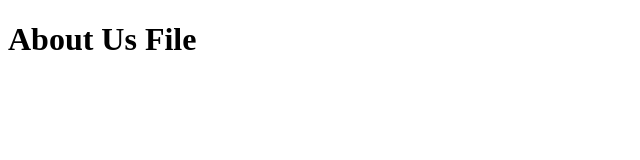
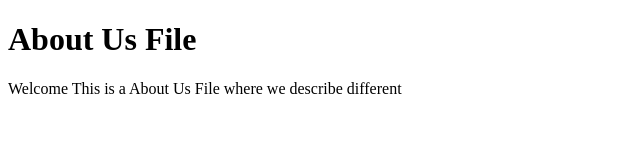
Before and after one commit to lingarajtechhub/hello-world, a plain HTML site: page abouts_us.html in a window 1280 px wide. Shown: the whole page, without its empty margins (0-640 px from the left). Drawn offline with Linux system fonts and the light colour scheme.

Commit message:
Update About us at 6:46pm

```diff
--- a/abouts_us.html
+++ b/abouts_us.html
@@ -8,5 +8,6 @@
 </head>
 <body>
     <h1>About Us File</h1>
+    <p>Welcome This is a About Us File where we describe different</p>
 </body>
 </html>
```
